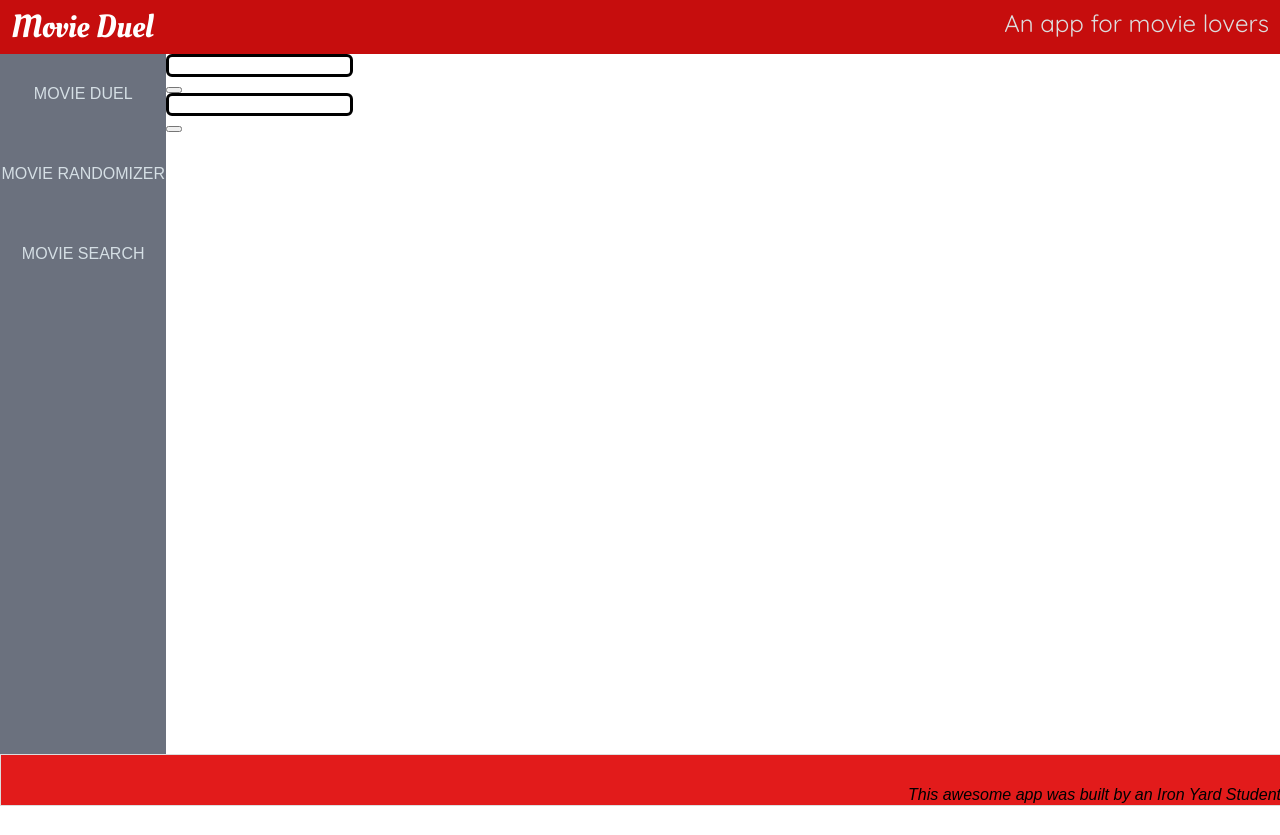
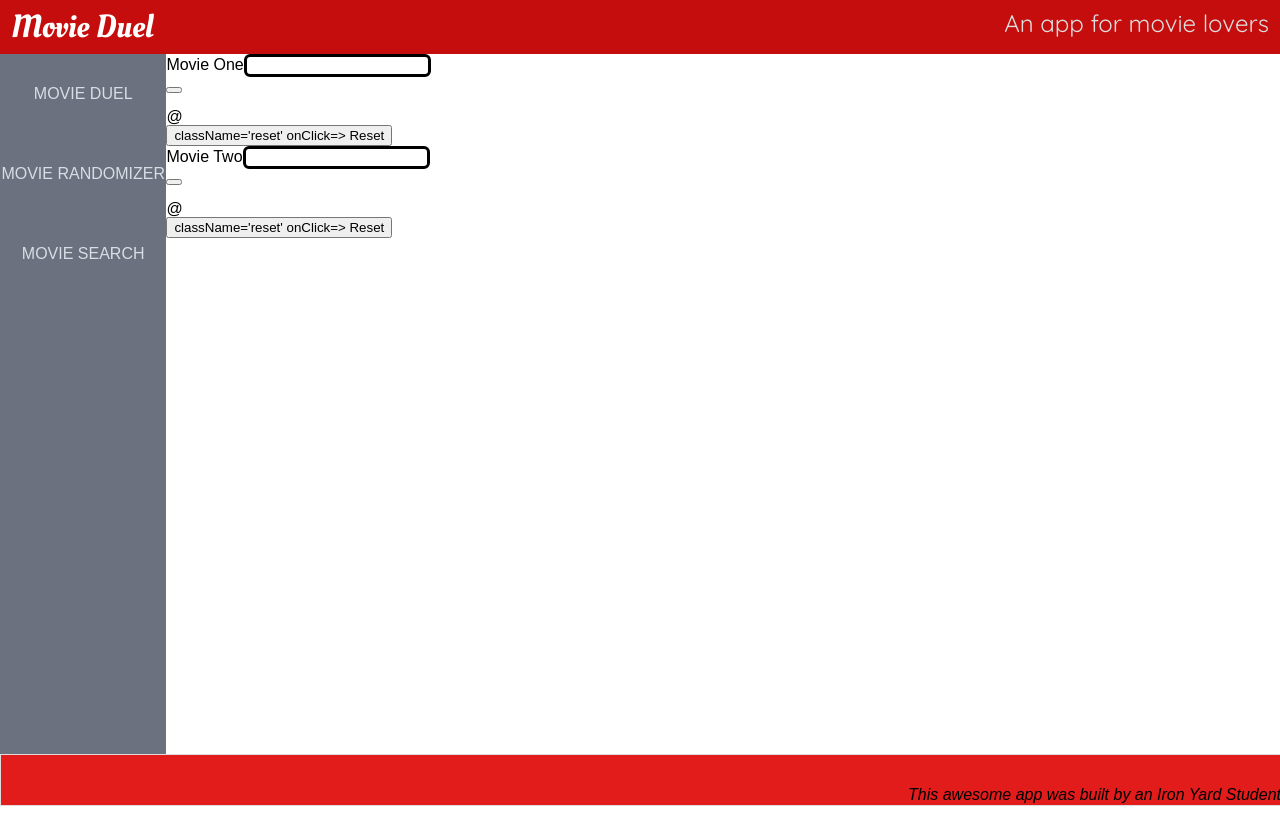
Before and after one commit to MonicaHoward/tiy-final-project, a React (Create React App) app: page /movie-duel-2 in a window 1280 px wide. Built offline with nearby package versions, Linux system fonts and the light colour scheme.

Commit message:
all components render add ajax next

```diff
--- a/src/MovieDuel.js
+++ b/src/MovieDuel.js
@@ -1,4 +1,5 @@
 import React from 'react';
+import Link from 'react-router-dom';
 import $ from 'jquery';
 import PropTypes from 'prop-types';
 
@@ -54,14 +55,26 @@ class MovieInput extends React.Component {
     this.props.onSubmit(
       this.props.id,
       this.props.movieTitle
-    )
+    );
   }
   render() {
     return(
       <div>
-        <form>
-          <label></label>
-          <input></input>
+        <form className ="column"
+          onSubmit={this.handleSubmit}>
+          <label className='header'
+            htmlFor='movieTitle'>
+            {this.props.label}
+          </label>
+          <input
+            id="movieTitle"
+            placeholer="type here"
+            type='text'
+            value={this.state}
+            autoComplete='off'
+            onChange={this.handleChange}
+
+        />
         </form>
         <button></button>
       </div>
@@ -95,11 +108,20 @@ class MovieDuel extends React.Component {
     })
   }
 
+  handleReset(id) {
+    this.setState(function () {
+      var newState = {};
+      newState[id + 'Name'] = '';
+      newState[id + 'Image'] = null;
+      return newState;
+})
+}
   render() {
     var movieOneTitle=this.state.playerOneTitle;
     var movieTwoTitle=this.state.playerOneName;
     var movieOneImage=this.state.movieOneImage;
     var movieTwoImage=this.state.movieTwoImage;
+    var match = this.props.match;
     return (
 
       <div>
@@ -110,6 +132,14 @@ class MovieDuel extends React.Component {
             label="Movie One"
             onSubmit={this.handleSubmit}
           />}
+          {movieOneImage !== null &&
+          <MoviePreview
+            movie_poster={movieOneImage}
+            movieTitle={movieOneTitle}
+            onReset={this.handleReset}
+            id='movieOne'
+            />}
+
 
         </div>
 
@@ -120,7 +150,25 @@ class MovieDuel extends React.Component {
             label="Movie Two"
             onSubmit={this.handleSubmit}
           />}
+          {movieTwoImage !== null &&
+         <MoviePreview
+           movie_poster={movieTwoImage}
+           movieTitle={movieTwoTitle}
+           onReset={this.handleReset}
+           id='movieTwo'
+           />}
+
         </div>
+
+        {movieOneImage && movieTwoImage &&
+          <Link
+            className='button'
+            to={{
+              pathname: match.url + '/results',
+              search: '?movieOneTitle=' + movieOneTitle + '&pmovieTwoTitle=' + movieTwoTitle
+            }}>
+              Lets Duel
+</Link>}
 
       </div>
     )
@@ -128,3 +176,20 @@ class MovieDuel extends React.Component {
 }
 
 export default MovieDuel;
+
+
+// {movieOneImage !== null &&
+// <MoviePreview
+//   movie_poster={movieOneImage}
+//   movieTitle={movieOneTitle}
+//   onReset={this.handleReset}
+//   id='movieOne'
+//   />}
+
+// {movieTwoImage !== null &&
+// <MoviePreview
+//   movie_poster={movieTwoImage}
+//   movieTitle={movieTwoTitle}
+//   onReset={this.handleReset}
+//   id='movieTwo'
+//   />}
```
Also changed, not shown: 1 other file (tests, documents, lock files or other folders).
